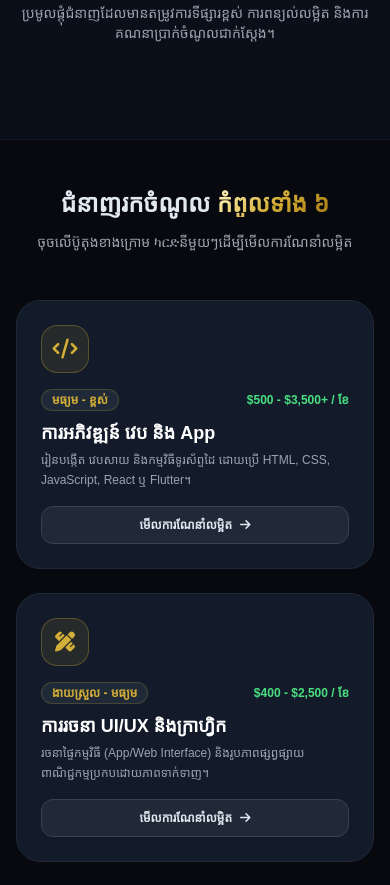
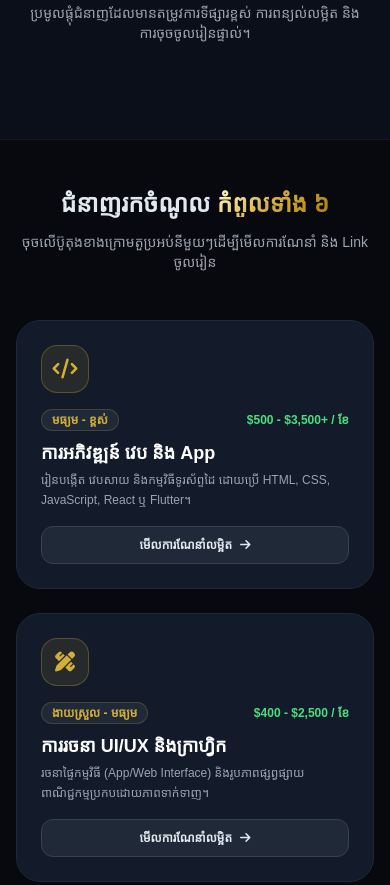
Before and after one commit to mokpk86-del/Skillhubbro, a plain HTML site: page index.html in a window 390 px wide. Shown: the part 296-1181 px from the top of the page. Drawn offline with nearby package versions, Linux system fonts and the light colour scheme; a web font is replaced by a local one.

Commit message:
Update index.html

```diff
--- a/index.html
+++ b/index.html
@@ -55,6 +55,13 @@
             backdrop-filter: blur(12px);
             border: 1px solid rgba(255, 255, 255, 0.08);
         }
+        .tool-link {
+            transition: all 0.2s ease;
+        }
+        .tool-link:hover {
+            transform: translateY(-2px);
+            box-shadow: 0 4px 12px rgba(212, 175, 55, 0.3);
+        }
     </style>
 </head>
 <body class="min-h-screen flex flex-col selection:bg-gold selection:text-black">
@@ -81,13 +88,13 @@
     <section class="relative py-16 overflow-hidden text-center px-4">
         <div class="max-w-4xl mx-auto relative z-10">
             <span class="px-4 py-1.5 rounded-full bg-gold/10 border border-gold/30 text-gold text-xs sm:text-sm font-semibold inline-block mb-6">
-                💎 មគ្គុទ្ទេសក៍រកចំណូលឌីជីថល ឆ្នាំ២០២૬
+                💎 មគ្គុទ្ទេសក៍រកចំណូលឌីជីថល ឆ្នាំ២០២៦
             </span>
             <h1 class="text-3xl sm:text-5xl font-black mb-6 leading-tight">
                 ផ្លាស់ប្តូរ <span class="text-gold-gradient">ជំនាញឌីជីថល</span> របស់អ្នក ឱ្យទៅជាប្រភពចំណូល
             </h1>
             <p class="text-gray-400 text-sm sm:text-base max-w-2xl mx-auto mb-8">
-                ប្រមូលផ្តុំជំនាញដែលមានតម្រូវការទីផ្សារខ្ពស់ ការពន្យល់លម្អិត និងការគណនាប្រាក់ចំណូលជាក់ស្តែង។
+                ប្រមូលផ្តុំជំនាញដែលមានតម្រូវការទីផ្សារខ្ពស់ ការពន្យល់លម្អិត និងការចុចចូលរៀនផ្ទាល់។
             </p>
         </div>
     </section>
@@ -97,7 +104,7 @@
         <div class="max-w-7xl mx-auto">
             <div class="text-center mb-12">
                 <h2 class="text-2xl sm:text-3xl font-bold mb-3">ជំនាញរកចំណូល <span class="text-gold-gradient">កំពូលទាំង ៦</span></h2>
-                <p class="text-gray-400 text-sm">ចុចលើប៊ូតុងខាងក្រោម ካርድនីមួយៗដើម្បីមើលការណែនាំលម្អិត</p>
+                <p class="text-gray-400 text-sm">ចុចលើប៊ូតុងខាងក្រោមតួប្រអប់នីមួយៗដើម្បីមើលការណែនាំ និង Link ចូលរៀន</p>
             </div>
 
             <div class="grid grid-cols-1 md:grid-cols-2 lg:grid-cols-3 gap-6" id="skills-grid">
@@ -106,42 +113,7 @@
         </div>
     </section>
 
-    <!-- Calculator Section -->
-    <section id="calculator" class="py-16 px-4">
-        <div class="max-w-3xl mx-auto">
-            <div class="glass p-6 sm:p-10 rounded-3xl border border-gold/20">
-                <div class="text-center mb-8">
-                    <h2 class="text-2xl font-bold text-gold-gradient mb-2">គណនាប្រាក់ចំណូលរំពឹងទុក</h2>
-                    <p class="text-gray-400 text-sm">ប៉ាន់ស្មានប្រាក់ចំណូលប្រចាំខែរបស់អ្នក</p>
-                </div>
-
-                <div class="grid grid-cols-1 sm:grid-cols-2 gap-6 mb-6">
-                    <div>
-                        <label class="block text-sm font-medium mb-2 text-gray-300">ជ្រើសរើសជំនាញ</label>
-                        <select id="calc-skill" class="w-full bg-dark border border-gray-700 rounded-xl p-3 text-white focus:border-gold outline-none text-sm">
-                            <option value="50">Web Development ($50/ម៉ោង)</option>
-                            <option value="30">UI/UX Design ($30/ម៉ោង)</option>
-                            <option value="25">Video Editing ($25/ម៉ោង)</option>
-                            <option value="20">Digital Marketing ($20/ម៉ោង)</option>
-                            <option value="15">AI Content Creation ($15/ម៉ោង)</option>
-                            <option value="40">E-Commerce & Digital ($40/ម៉ោង)</option>
-                        </select>
-                    </div>
-                    <div>
-                        <label class="block text-sm font-medium mb-2 text-gray-300">ម៉ោងធ្វើការ/សប្តាហ៍: <span id="hours-val" class="text-gold font-bold">20</span> ម៉ោង</label>
-                        <input type="range" id="calc-hours" min="5" max="60" value="20" class="w-full accent-gold h-2 bg-gray-700 rounded-lg cursor-pointer mt-3">
-                    </div>
-                </div>
-
-                <div class="bg-dark/80 p-5 rounded-2xl border border-gold/30 text-center">
-                    <p class="text-gray-400 text-xs mb-1">ប្រាក់ចំណូលប៉ាន់ស្មានប្រចាំខែ</p>
-                    <p id="total-earnings" class="text-3xl sm:text-4xl font-black text-gold-gradient">$1,600.00</p>
-                </div>
-            </div>
-        </div>
-    </section>
-
-    <!-- Modal Popup Detail View (Fixed) -->
+    <!-- Modal Popup Detail View -->
     <div id="modal" class="fixed inset-0 z-50 flex items-center justify-center p-4 bg-black/80 backdrop-blur-md hidden">
         <div class="glass max-w-lg w-full max-h-[85vh] overflow-y-auto rounded-3xl p-6 border border-gold/30 relative shadow-2xl">
             <button onclick="closeModal()" class="absolute top-4 right-4 text-gray-400 hover:text-white text-xl w-9 h-9 rounded-full bg-dark flex items-center justify-center border border-gray-700">
@@ -158,7 +130,7 @@
         <p>© 2026 SkillHub Pro. រក្សាសិទ្ធិគ្រប់យ៉ាង។</p>
     </footer>
 
-    <!-- JavaScript -->
+    <!-- JavaScript Data and Logic -->
     <script>
         const skillsData = [
             {
@@ -170,8 +142,18 @@
                 income: "$500 - $3,500+ / ខែ",
                 shortDesc: "រៀនបង្កើត វេបសាយ និងកម្មវិធីទូរស័ព្ទដៃ ដោយប្រើ HTML, CSS, JavaScript, React ឬ Flutter។",
                 fullDesc: "ជំនាញបង្កើត Web និង Mobile App ជាជំនាញមានតម្រូវការទីផ្សារខ្ពស់ និងទទួលបានតម្លៃខ្ពស់លើ Upwork ឬรับทำเว็บ.",
-                tools: ["HTML/CSS", "JavaScript", "React", "Node.js", "Tailwind"],
-                platforms: ["Upwork", "Fiverr", "Toptal"],
+                tools: [
+                    { name: "HTML/CSS", url: "https://www.w3schools.com/html/" },
+                    { name: "JavaScript", url: "https://javascript.info/" },
+                    { name: "React", url: "https://react.dev/" },
+                    { name: "Node.js", url: "https://nodejs.org/" },
+                    { name: "Tailwind", url: "https://tailwindcss.com/" }
+                ],
+                platforms: [
+                    { name: "Upwork", url: "https://www.upwork.com/" },
+                    { name: "Fiverr", url: "https://www.fiverr.com/" },
+                    { name: "Toptal", url: "https://www.toptal.com/" }
+                ],
                 steps: [
                     "រៀនមូលដ្ឋាន HTML, CSS, JavaScript ឱ្យស្ទាត់",
                     "រៀន Framework ដូចជា React ឬ Flutter",
@@ -188,8 +170,17 @@
                 income: "$400 - $2,500 / ខែ",
                 shortDesc: "រចនាផ្ទៃកម្មវិធី (App/Web Interface) និងរូបភាពផ្សព្វផ្សាយពាណិជ្ជកម្មប្រកបដោយភាពទាក់ទាញ។",
                 fullDesc: "ការរចនា UI/UX គឺសិក្សាពីបទពិសោធន៍អ្នកប្រើប្រាស់ និងភាពស្រស់ស្អាតនៃ Application ដើម្បីឱ្យងាយស្រួលប្រើ។",
-                tools: ["Figma", "Adobe XD", "Photoshop", "Canva"],
-                platforms: ["Behance", "Dribbble", "Fiverr"],
+                tools: [
+                    { name: "Figma", url: "https://www.figma.com/" },
+                    { name: "Adobe XD", url: "https://helpx.adobe.com/support/xd.html" },
+                    { name: "Photoshop", url: "https://www.adobe.com/products/photoshop.html" },
+                    { name: "Canva", url: "https://www.canva.com/" }
+                ],
+                platforms: [
+                    { name: "Behance", url: "https://www.behance.net/" },
+                    { name: "Dribbble", url: "https://dribbble.com/" },
+                    { name: "Fiverr", url: "https://www.fiverr.com/" }
+                ],
                 steps: [
                     "សិក្សាគោលការណ៍ UI/UX Design",
                     "ប្រើប្រាស់កម្មវិធី Figma ឱ្យស្ទាត់ជំនាញ",
@@ -205,8 +196,16 @@
                 income: "$500 - $3,000 / ខែ",
                 shortDesc: "កាត់តវីដេអូខ្លីៗសម្រាប់ TikTok, Reels, YouTube និងវីដេអូពាណិជ្ជកម្ម។",
                 fullDesc: "វីដេអូខ្លីៗកំពុងពេញនិយមខ្លាំង Creator និងក្រុមហ៊ុនត្រូវការអ្នកកាត់តជំនាញដើម្បីទាក់ទាញអតិថិជន។",
-                tools: ["Premiere Pro", "After Effects", "CapCut Pro"],
-                platforms: ["YouTube", "TikTok", "Fiverr"],
+                tools: [
+                    { name: "Premiere Pro", url: "https://www.adobe.com/products/premiere.html" },
+                    { name: "After Effects", url: "https://www.adobe.com/products/aftereffects.html" },
+                    { name: "CapCut Pro", url: "https://www.capcut.com/" }
+                ],
+                platforms: [
+                    { name: "YouTube", url: "https://www.youtube.com/" },
+                    { name: "TikTok", url: "https://www.tiktok.com/" },
+                    { name: "Fiverr", url: "https://www.fiverr.com/" }
+                ],
                 steps: [
                     "រៀនកាត់ត និងใส่เอฟเฟกต์សំឡេង",
                     "បង្កើត Showreel ផ្ទាល់ខ្លួន",
@@ -222,10 +221,18 @@
                 income: "$300 - $2,000 / ខែ",
                 shortDesc: "គ្រប់គ្រងការផ្សាយពាណិជ្ជកម្មលើ Facebook, TikTok, Google និងជំរុញការលក់។",
                 fullDesc: "ជួយអាជីវកម្មឱ្យមានអតិថិជនច្រើនតាមរយៈការរត់ Ads និងការធ្វើឱ្យគេហទំព័រឡើងលេខនៅលើ Google Search។",
-                tools: ["Meta Ads", "Google Analytics", "SEMrush"],
-                platforms: ["LinkedIn", "Upwork", "Local Shops"],
+                tools: [
+                    { name: "Meta Ads", url: "https://www.facebook.com/business/ads" },
+                    { name: "Google Analytics", url: "https://analytics.google.com/" },
+                    { name: "SEMrush", url: "https://www.semrush.com/" }
+                ],
+                platforms: [
+                    { name: "LinkedIn", url: "https://www.linkedin.com/" },
+                    { name: "Upwork", url: "https://www.upwork.com/" },
+                    { name: "Local Shops", url: "https://www.facebook.com/" }
+                ],
                 steps: [
-                    "រៀនຍុទ្ធសាស្ត្រ Content និង Ads",
+                    "រៀនយុទ្ធសាស្ត្រ Content និង Ads",
                     "សាកល្បងរត់ Ads ឱ្យអាជីវកម្មតូចៗ",
                     "កសាង Case Study លទ្ធផលការលក់"
                 ]
@@ -239,8 +246,17 @@
                 income: "$300 - $1,800 / ខែ",
                 shortDesc: "ប្រើប្រាស់ AI (ChatGPT, Midjourney) ដើម្បីសរសេរអត្ថបទ រចនារូបភាព និងបង្កើតចំណូល។",
                 fullDesc: "ប្រើប្រាស់បច្ចេកវិទ្យា AI ជំនួយក្នុងការសរសេរ Copywriting និងបង្កើតរូបភាពលឿនជាងមុន ១០ដង។",
-                tools: ["ChatGPT", "Midjourney", "Claude AI", "Canva"],
-                platforms: ["Medium", "Gumroad", "Fiverr"],
+                tools: [
+                    { name: "ChatGPT", url: "https://chatgpt.com/" },
+                    { name: "Midjourney", url: "https://www.midjourney.com/" },
+                    { name: "Claude AI", url: "https://claude.ai/" },
+                    { name: "Canva", url: "https://www.canva.com/" }
+                ],
+                platforms: [
+                    { name: "Medium", url: "https://medium.com/" },
+                    { name: "Gumroad", url: "https://gumroad.com/" },
+                    { name: "Fiverr", url: "https://www.fiverr.com/" }
+                ],
                 steps: [
                     "រៀនសរសេរ Prompt ប្រកបដោយប្រសិទ្ធភាព",
                     "ប្រើ AI ช่วยសរសេរអត្ថបទ ឬ E-book",
@@ -256,8 +272,16 @@
                 income: "$500 - $5,000+ / ខែ",
                 shortDesc: "លក់ផលិតផលឌីជីថល (Template, E-book) ឬធ្វើ Dropshipping សកល។",
                 fullDesc: "ប្រភពចំណូល Passive Income ដ៏ល្អបំផុតតាមរយៈការលក់ផលិតផលឌីជីថលទូទាំងពិភពលោក។",
-                tools: ["Shopify", "Etsy", "Gumroad"],
-                platforms: ["Etsy", "Gumroad", "Shopify"],
+                tools: [
+                    { name: "Shopify", url: "https://www.shopify.com/" },
+                    { name: "Etsy", url: "https://www.etsy.com/" },
+                    { name: "Gumroad", url: "https://gumroad.com/" }
+                ],
+                platforms: [
+                    { name: "Etsy", url: "https://www.etsy.com/" },
+                    { name: "Gumroad", url: "https://gumroad.com/" },
+                    { name: "Shopify", url: "https://www.shopify.com/" }
+                ],
                 steps: [
                     "បង្កើត Template ឬ E-Book",
                     "បើកហាងលើ Gumroad ឬ Etsy",
@@ -311,15 +335,23 @@
 
                     <div class="grid grid-cols-1 sm:grid-cols-2 gap-3">
                         <div class="bg-dark/60 p-3 rounded-xl border border-gray-800">
-                            <h4 class="text-gold font-bold mb-2 text-xs">ឧបករណ៍ (Tools)</h4>
+                            <h4 class="text-gold font-bold mb-2 text-xs">ឧបករណ៍ (Tools) <span class="text-[10px] text-gray-400 font-normal">(ចុចដើម្បីរៀន/ប្រើ)</span></h4>
                             <div class="flex flex-wrap gap-1.5">
-                                ${skill.tools.map(t => `<span class="bg-gray-800 text-[10px] px-2 py-0.5 rounded text-gray-300">${t}</span>`).join('')}
+                                ${skill.tools.map(t => `
+                                    <a href="${t.url}" target="_blank" class="tool-link bg-gray-800 hover:bg-gold hover:text-black text-gray-300 text-[11px] px-2.5 py-1 rounded-md font-medium border border-gray-700 flex items-center gap-1">
+                                        ${t.name} <i class="fa-solid fa-arrow-up-right-from-square text-[8px]"></i>
+                                    </a>
+                                `).join('')}
                             </div>
                         </div>
                         <div class="bg-dark/60 p-3 rounded-xl border border-gray-800">
-                            <h4 class="text-gold font-bold mb-2 text-xs">ប្រភពរកប្រាក់ (Platforms)</h4>
+                            <h4 class="text-gold font-bold mb-2 text-xs">ប្រភពរកប្រាក់ (Platforms) <span class="text-[10px] text-gray-400 font-normal">(ចុចដើម្បីចុះឈ្មោះ)</span></h4>
                             <div class="flex flex-wrap gap-1.5">
-                                ${skill.platforms.map(p => `<span class="bg-gold/10 text-gold text-[10px] px-2 py-0.5 rounded">${p}</span>`).join('')}
+                                ${skill.platforms.map(p => `
+                                    <a href="${p.url}" target="_blank" class="tool-link bg-gold/10 hover:bg-gold hover:text-black text-gold text-[11px] px-2.5 py-1 rounded-md font-medium border border-gold/30 flex items-center gap-1">
+                                        ${p.name} <i class="fa-solid fa-arrow-up-right-from-square text-[8px]"></i>
+                                    </a>
+                                `).join('')}
                             </div>
                         </div>
                     </div>
@@ -342,26 +374,8 @@
             document.getElementById('modal').classList.add('hidden');
         }
 
-        // Calculator Logic
-        const skillSelect = document.getElementById('calc-skill');
-        const hoursSlider = document.getElementById('calc-hours');
-        const hoursVal = document.getElementById('hours-val');
-        const totalEarnings = document.getElementById('total-earnings');
-
-        function updateEarnings() {
-            const hourlyRate = parseFloat(skillSelect.value);
-            const hours = parseFloat(hoursSlider.value);
-            hoursVal.textContent = hours;
-            const monthlyTotal = hourlyRate * hours * 4;
-            totalEarnings.textContent = `$${monthlyTotal.toLocaleString('en-US', {minimumFractionDigits: 2})}`;
-        }
-
-        skillSelect.addEventListener('change', updateEarnings);
-        hoursSlider.addEventListener('input', updateEarnings);
-
         // Initialize
         renderSkills();
-        updateEarnings();
     </script>
 </body>
 </html>
```
